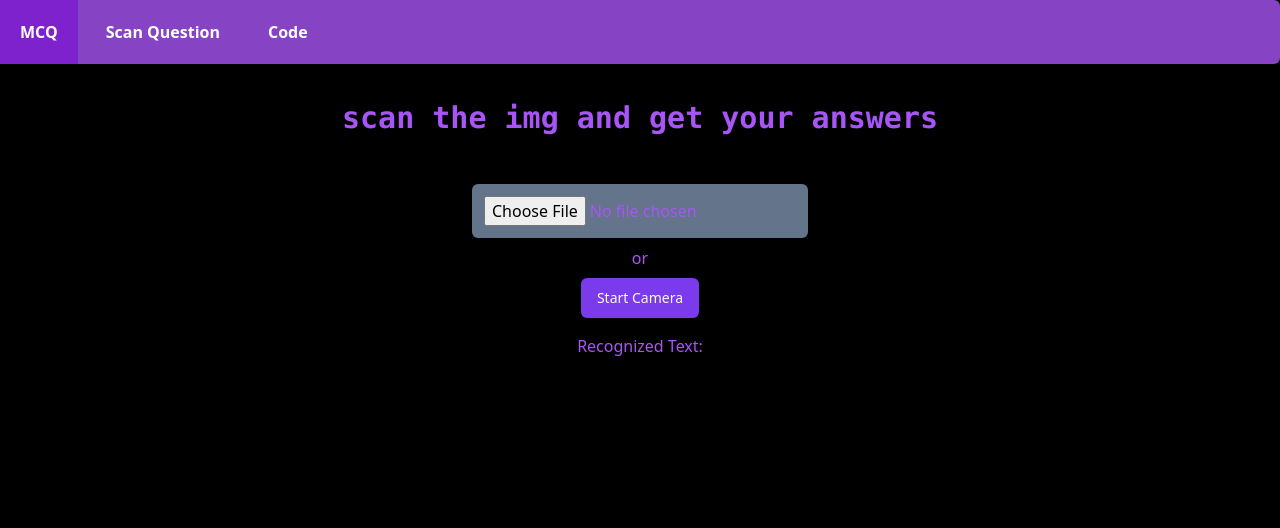
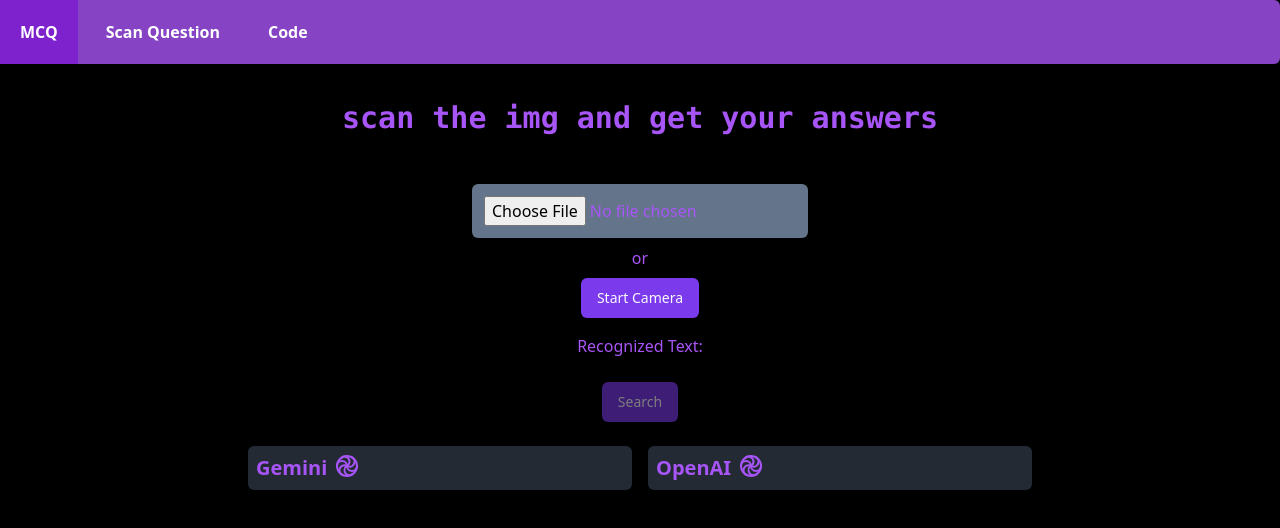
Before and after one commit to beenow011/copycode, a Next.js app: page /scan in a window 1280 px wide. Shown: the top 528 px of the page. Built offline with nearby package versions, Linux system fonts and the light colour scheme.

Commit message:
img to res

```diff
--- a/src/app/component/ScantoRes.tsx
+++ b/src/app/component/ScantoRes.tsx
@@ -1,14 +1,59 @@
 'use client';
 import { Button } from '@/components/ui/button';
+import { Ellipsis, LoaderPinwheel } from 'lucide-react';
 import React, { useState, ChangeEvent, useEffect, useRef } from 'react';
 import Tesseract from 'tesseract.js';
 
 function ScantoRes() {
     const [selectedImage, setSelectedImage] = useState<string | null>(null);
     const [recognizedText, setRecognizedText] = useState('');
+    const [res, setRes] = useState('')
+    const [res2, setRes2] = useState('')
     const [isCameraOn, setIsCameraOn] = useState(false);
     const videoRef = useRef<HTMLVideoElement | null>(null);
     const canvasRef = useRef<HTMLCanvasElement | null>(null);
+    const [load1, setLoad1] = useState(false)
+    const [load2, setLoad2] = useState(false)
+    const run = () => {
+        setLoad1(true)
+        setLoad2(true)
+        fetch('/api/openAimcq', {
+            method: 'POST', // Use POST method
+            headers: {
+                'Content-Type': 'application/json', // Set content type to JSON
+            },
+            body: JSON.stringify({ question: recognizedText }), // Send the question as JSON in the body
+        })
+            .then(res => res.json()) // Parse the JSON response
+            .then(data => {
+                setRes2(data.result); // Set the response data to state
+                console.log(data.result); // Log the result
+                setLoad1(false)
+            })
+            .catch(err => {
+                console.error('Error:', err)
+                setLoad1(false)
+            });
+
+        fetch('/api/question', {
+            method: 'POST', // Use POST method
+            headers: {
+                'Content-Type': 'application/json', // Set content type to JSON
+            },
+            body: JSON.stringify({ question: recognizedText }), // Send the question as JSON in the body
+        })
+            .then(res => res.json()) // Parse the JSON response
+            .then(data => {
+                setRes(data.result); // Set the response data to state
+                console.log(data.result); // Log the result
+                setLoad2(false)
+            })
+            .catch(err => {
+                console.error('Error:', err)
+                setLoad2(false)
+            }); // Handle errors
+    };
+
 
     const handleImageUpload = (event: ChangeEvent<HTMLInputElement>) => {
         const image = event?.target?.files?.[0];
@@ -92,6 +137,37 @@ function ScantoRes() {
             {selectedImage && <img src={selectedImage} alt="Selected" height={200} width={200} />}
             <h2>Recognized Text:</h2>
             <p>{recognizedText}</p>
+            <Button onClick={run} className='my-6' disabled={recognizedText.length === 0}>Search</Button>
+            <div className='flex flex-col md:flex-row gap-4'>
+                <div className='w-80 md:w-96 bg-slate-600/50 rounded-md p-2'>
+                    <div className='flex gap-2'>
+                        <p className='text-purple-500 font-bold text-xl'>Gemini</p>
+                        <LoaderPinwheel className={` h-6 w-6 ${load1 && 'animate-spin'} text-purple-500`} />
+                    </div>
+                    {
+                        load1 ? <Ellipsis className=' h-5 w-6 text-purple-500' /> : (
+                            res && <div>
+
+                                <p>{res}</p></div>
+                        )
+                    }
+                </div>
+                <div className='w-80 md:w-96 bg-slate-600/50 rounded-md p-2'>
+                    <div className='flex gap-2'>
+                        <p className='text-purple-500 font-bold text-xl'>OpenAI</p>
+                        <LoaderPinwheel className={` h-6 w-6 ${load2 && 'animate-spin'} text-purple-500`} />
+                    </div>
+                    {
+                        load2 ? <Ellipsis className=' h-5 w-6 text-purple-500' /> : (
+                            res2 && <div>
+
+                                <p>{res2}</p></div>
+                        )
+                    }
+                </div>
+
+
+            </div>
         </div>
     );
 }
```
